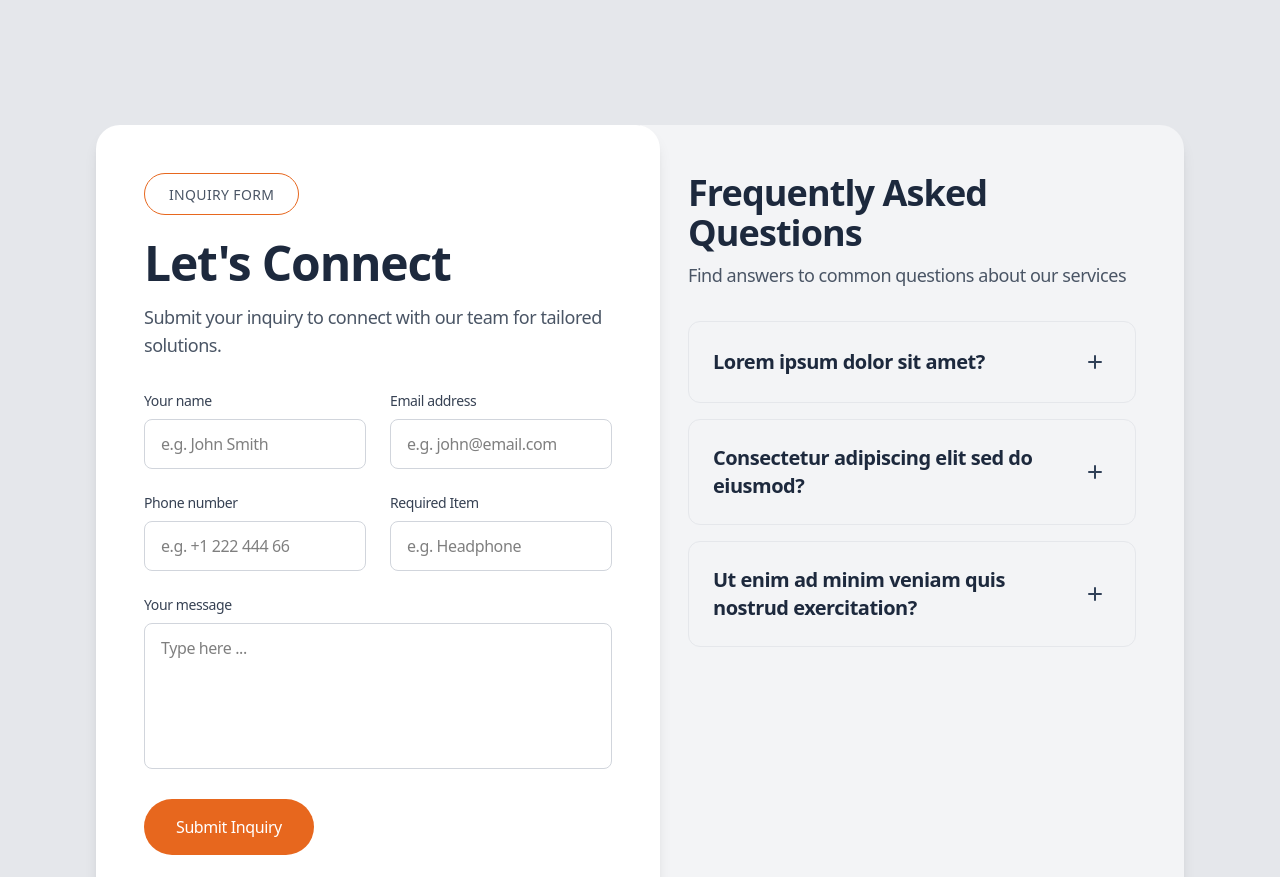
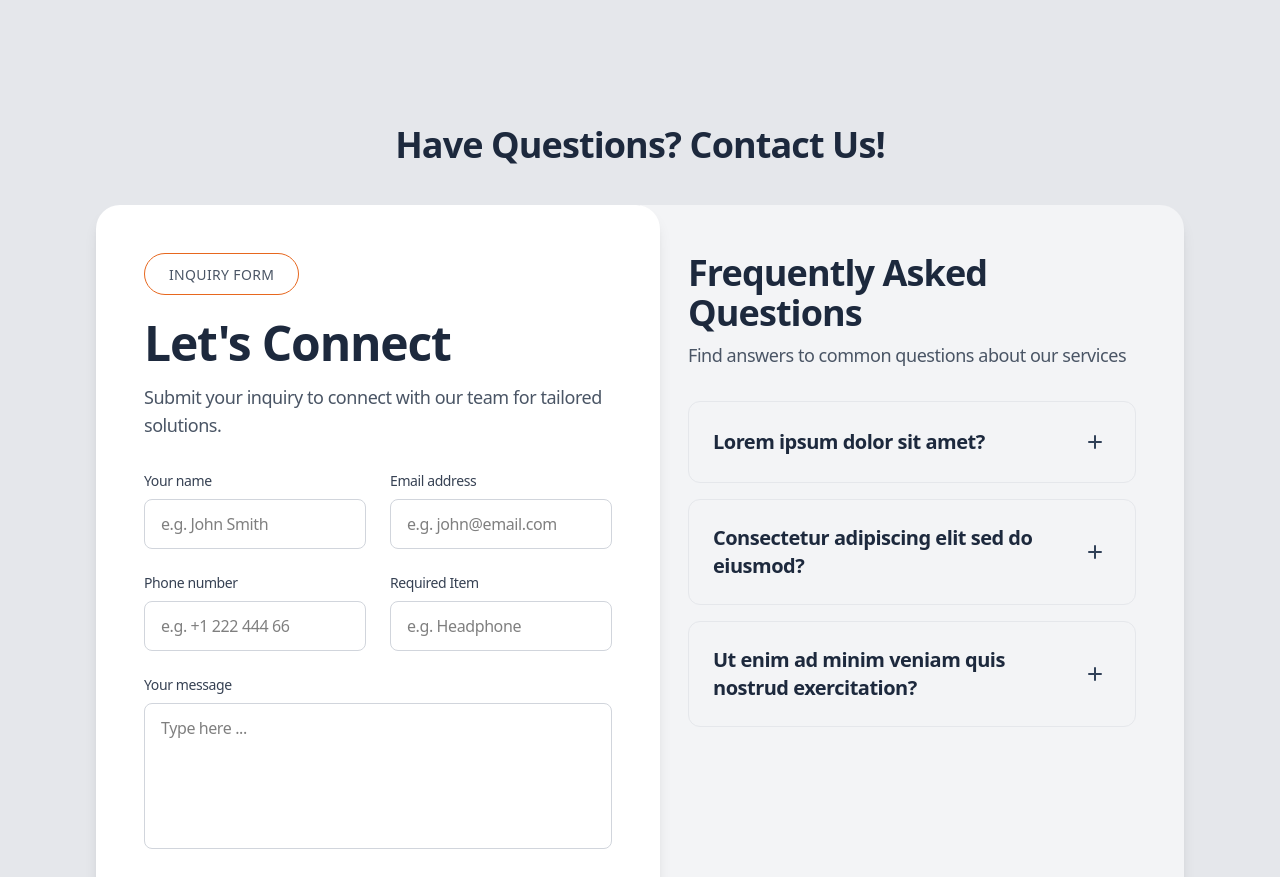
Before and after one commit to Abhijitht855/orange-productions, a Next.js app: page / in a window 1280 px wide. Shown: the part 5680-6557 px from the top of the page. Built offline with nearby package versions, Linux system fonts and the light colour scheme.

Commit message:
new commit

```diff
--- a/src/app/product/[productSlug]/page.tsx
+++ b/src/app/product/[productSlug]/page.tsx
@@ -1279,9 +1279,7 @@ export default function ProductPage() {
 
   return (
     <div className="px-4 lg:px-6 xl:px-32 pt-20">
-      <h1 className="text-3xl sm:text-4xl font-bold text-slate-800 mb-10 text-center">
-        Have Questions? Contact Us!
-      </h1>
+
       <h1 className="text-3xl font-bold mb-10 text-center">{item.name}</h1>
 
       <p className="text-center text-lg md:text-xl text-gray-600 mb-10 max-w-5xl mx-auto">
--- a/src/components/FAQPage.tsx
+++ b/src/components/FAQPage.tsx
@@ -159,6 +159,9 @@ export default function FAQComponent({ variantName = "" }: FAQComponentProps) {
 
   return (
     <div id="about" className="min-h-screen bg-gray-200 text-black py-20 sm:py-28 lg:py-36 px-4 md:px-12 lg:px-24">
+       <h1 className="text-3xl sm:text-4xl font-bold text-slate-800 mb-10 text-center">
+        Have Questions? Contact Us!
+      </h1>
       <div className="grid grid-cols-1 lg:grid-cols-2 gap-8 lg:gap-0">
         {/* Left Side - Inquiry Form */}
         <div className="bg-white rounded-3xl p-8 sm:p-12 shadow-lg z-10 lg:-mr-5">
```
